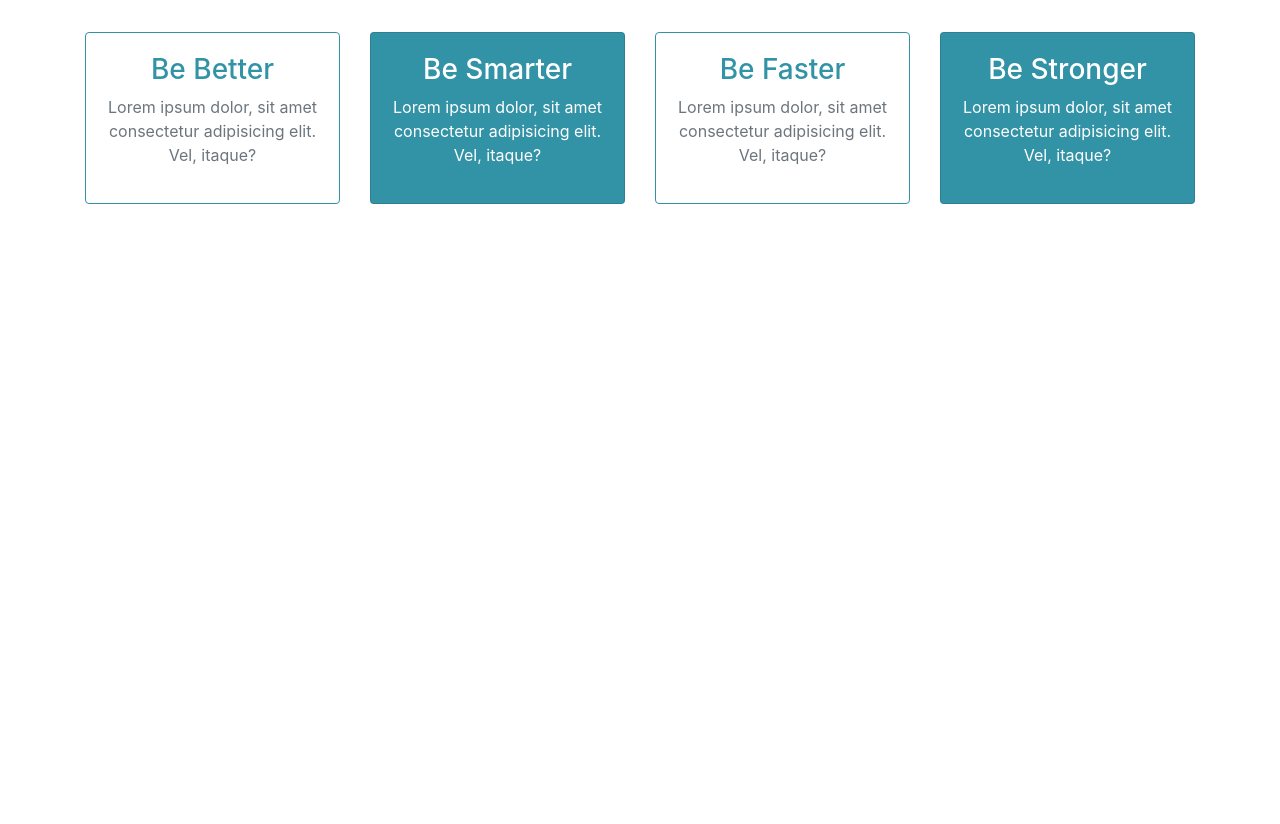
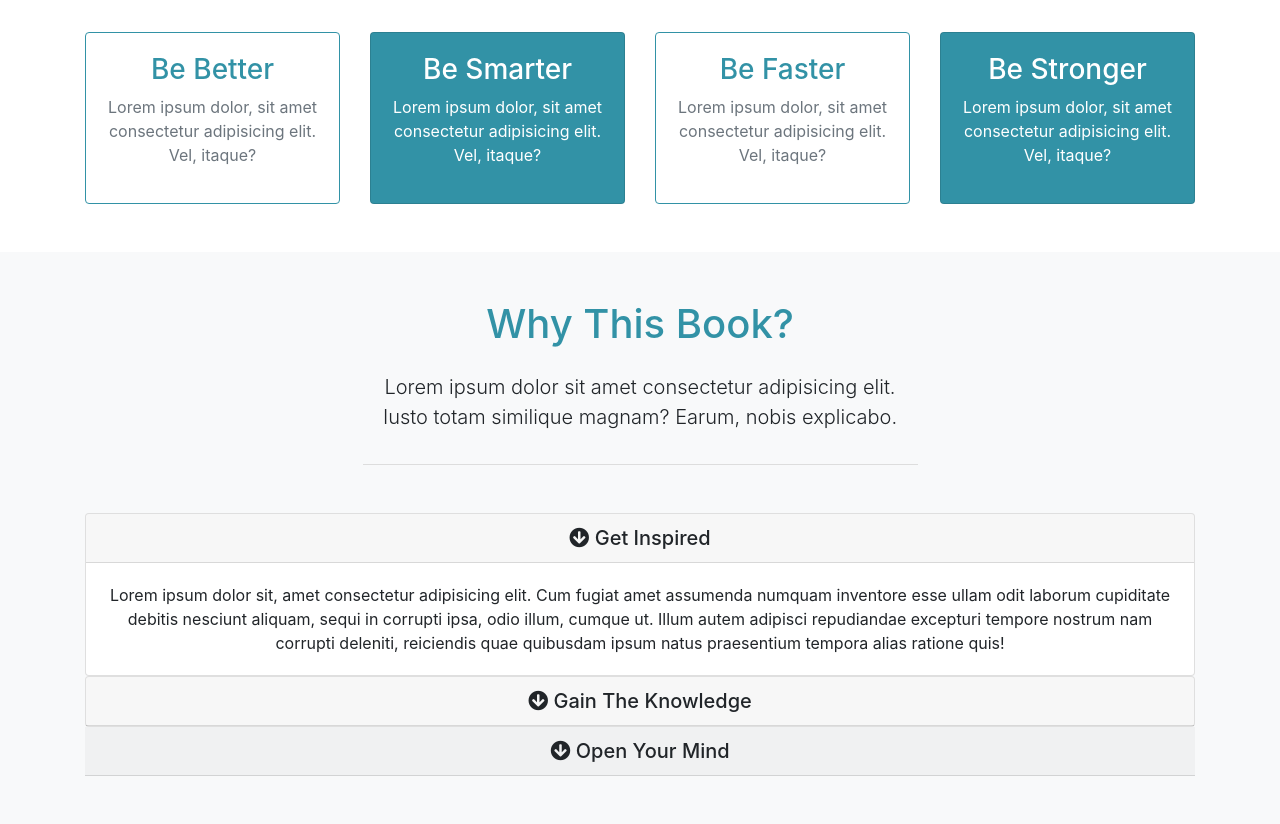
Before and after one commit to MarcinBalejko/playing_with_bootstrap, a website: page Bootstrap_Mizuxe/index.html in a window 1280 px wide. Shown: the part 865-1689 px from the top of the page. Before the commit the page ends 1117 px from the top, so only its background shows below. Drawn offline with nearby package versions, Linux system fonts and the light colour scheme.

Commit message:
:white_check_mark: Finished About section, added accordion

```diff
--- a/Bootstrap_Mizuxe/index.html
+++ b/Bootstrap_Mizuxe/index.html
@@ -163,6 +163,105 @@
       </div>
     </section>
 
+    <!-- ABOUT / WHY SECTION-->
+    <section id="about" class="py-5 text-center bg-light">
+      <div class="container">
+        <div class="row">
+          <div class="col">
+            <div class="info-header mb-5">
+              <h1 class="text-custom-primary pb-3">
+                Why This Book?
+              </h1>
+              <p class="lead pb-3">
+                Lorem ipsum dolor sit amet consectetur adipisicing elit. Iusto
+                totam similique magnam? Earum, nobis explicabo.
+              </p>
+            </div>
+
+            <!-- ACCORDION -->
+            <div id="accordion">
+              <div class="card">
+                <div class="card-header">
+                  <h5 class="mb-0">
+                    <div
+                      href="#collapse1"
+                      data-toggle="collapse"
+                      data-parent="#accordion"
+                    >
+                      <i class="fas fa-arrow-circle-down"></i> Get Inspired
+                    </div>
+                  </h5>
+                </div>
+                <div id="collapse1" class="collapse show">
+                  <div class="card-body">
+                    Lorem ipsum dolor sit, amet consectetur adipisicing elit.
+                    Cum fugiat amet assumenda numquam inventore esse ullam odit
+                    laborum cupiditate debitis nesciunt aliquam, sequi in
+                    corrupti ipsa, odio illum, cumque ut. Illum autem adipisci
+                    repudiandae excepturi tempore nostrum nam corrupti deleniti,
+                    reiciendis quae quibusdam ipsum natus praesentium tempora
+                    alias ratione quis!
+                  </div>
+                </div>
+              </div>
+
+              <div class="card">
+                <div class="card-header">
+                  <h5 class="mb-0">
+                    <div
+                      href="#collapse2"
+                      data-toggle="collapse"
+                      data-parent="#accordion"
+                    >
+                      <i class="fas fa-arrow-circle-down"></i> Gain The
+                      Knowledge
+                    </div>
+                  </h5>
+                </div>
+                <div id="collapse2" class="collapse">
+                  <div class="card-body">
+                    Lorem ipsum dolor sit, amet consectetur adipisicing elit.
+                    Cum fugiat amet assumenda numquam inventore esse ullam odit
+                    laborum cupiditate debitis nesciunt aliquam, sequi in
+                    corrupti ipsa, odio illum, cumque ut. Illum autem adipisci
+                    repudiandae excepturi tempore nostrum nam corrupti deleniti,
+                    reiciendis quae quibusdam ipsum natus praesentium tempora
+                    alias ratione quis!
+                  </div>
+                </div>
+              </div>
+
+              <div class="card-header">
+                <h5 class="mb-0">
+                  <div
+                    href="#collapse3"
+                    data-toggle="collapse"
+                    data-parent="#accordion"
+                  >
+                    <i class="fas fa-arrow-circle-down"></i> Open Your Mind
+                  </div>
+                </h5>
+              </div>
+              <div id="collapse3" class="collapse">
+                <div class="card-body">
+                  Lorem ipsum dolor sit, amet consectetur adipisicing elit.
+                  Cum fugiat amet assumenda numquam inventore esse ullam odit
+                  laborum cupiditate debitis nesciunt aliquam, sequi in
+                  corrupti ipsa, odio illum, cumque ut. Illum autem adipisci
+                  repudiandae excepturi tempore nostrum nam corrupti deleniti,
+                  reiciendis quae quibusdam ipsum natus praesentium tempora
+                  alias ratione quis!
+                </div>
+              </div>
+            </div>
+
+
+            </div>
+          </div>
+        </div>
+      </div>
+    </section>
+
     <script
       src="http://code.jquery.com/jquery-3.3.1.min.js"
       integrity="sha256-FgpCb/KJQlLNfOu91ta32o/NMZxltwRo8QtmkMRdAu8="
--- a/Bootstrap_Mizuxe/sass/main.scss
+++ b/Bootstrap_Mizuxe/sass/main.scss
@@ -43,6 +43,12 @@ body {
   color: $primary;
 }
 
+.info-header {
+  width: 50%;
+  margin: auto;
+  border-bottom: 1px #ddd solid;
+}
+
 @media (max-width: 768px) {
   #showcase {
     min-height: 500px;
```
Also changed, not shown: Bootstrap_Mizuxe/css/style.css.
